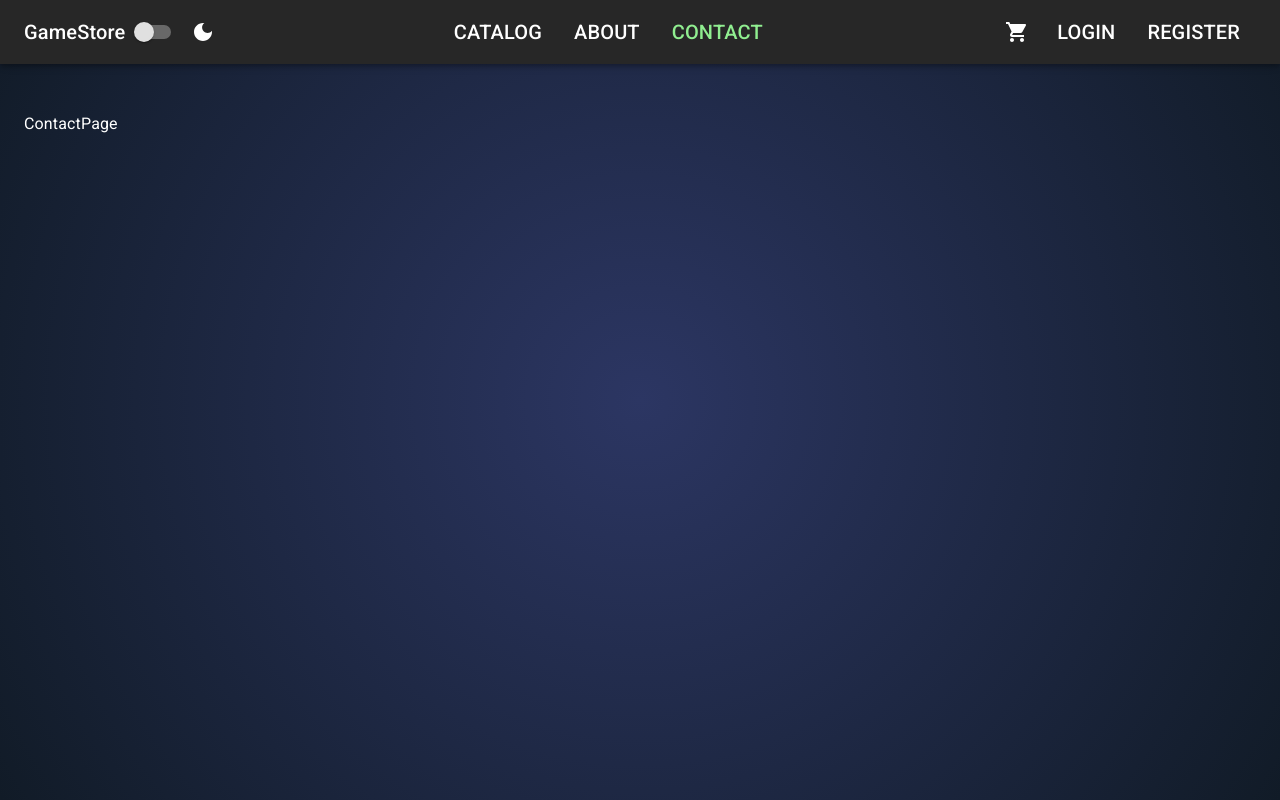
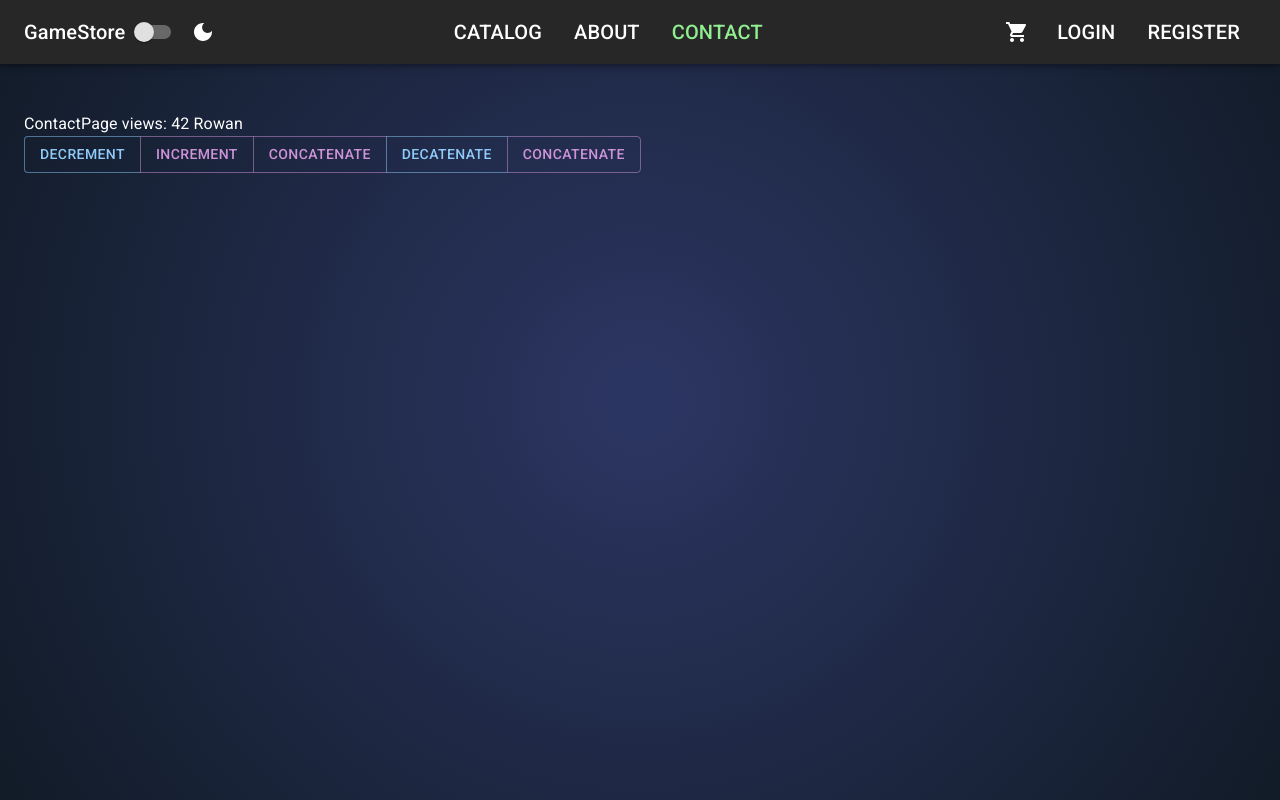
Before and after one commit to Qwerier/game-store, a React (Vite) app in the folder frontend/: page /contact in a window 1280 px wide. Built offline with nearby package versions, Linux system fonts and the light colour scheme.

Commit message:
Start porting queries from plain TS to RTQueries

```diff
--- /dev/null
+++ b/frontend/src/app/store/store.ts
@@ -0,0 +1,17 @@
+import { configureStore } from "@reduxjs/toolkit";
+import { counterSlice } from "../../features/contact/counterReducer";
+import { useDispatch, useSelector } from "react-redux";
+import { identitySlice } from "../../features/contact/nameReducer";
+
+export const store = configureStore({
+    reducer: {
+        counterState: counterSlice.reducer,
+        identityState: identitySlice.reducer
+    }
+})
+
+export type RootState = ReturnType<typeof store.getState>
+export type AppDispatch = typeof store.dispatch
+
+export const useAppDispatch = useDispatch.withTypes<AppDispatch>()
+export const useAppSelector = useSelector.withTypes<RootState>()
--- a/frontend/src/features/contact/ContactPage.tsx
+++ b/frontend/src/features/contact/ContactPage.tsx
@@ -1,5 +1,25 @@
+import { decrement, increment } from "./counterReducer"
+import { Button, ButtonGroup } from "@mui/material";
+import { useAppDispatch, useAppSelector } from "../../app/store/store";
+import { concat, decat, replace } from "./nameReducer";
+
 export default function ContactPage() {
+  const states = useAppSelector(state => ({
+    counterState : state.counterState,
+    identityState: state.identityState
+  }));
+  const dispatch = useAppDispatch();
+
   return (
-    <div>ContactPage</div>
+    <>
+      <div>ContactPage views: {states.counterState.data} {states.identityState.name}</div>
+      <ButtonGroup>
+        <Button onClick={() => dispatch(decrement(1))} color= 'primary'>Decrement</Button>
+        <Button onClick={() => dispatch(increment(1))} color= 'secondary'>Increment</Button>
+        <Button onClick={() => dispatch(concat('k'))} color= 'secondary'>Concatenate</Button>
+        <Button onClick={() => dispatch(decat())} color= 'primary'>Decatenate</Button>
+        <Button onClick={() => dispatch(replace({char: 'k', replacement: 'p'}))} color= 'secondary'>Concatenate</Button>
+      </ButtonGroup>
+    </>
   )
 }
--- /dev/null
+++ b/frontend/src/features/contact/counterReducer.tsx
@@ -0,0 +1,46 @@
+import { createSlice } from "@reduxjs/toolkit"
+
+export type CounterState ={
+    data: number,
+    name: string
+}
+
+const initialState : CounterState = {
+    data: 42,
+    name: 'Angus'
+}
+
+// even though Redux prohibits state mutation, Immer library allows you to write
+// mutable code interpreted as immutable.
+export const counterSlice = createSlice({
+    name: 'counterSlice',
+    initialState,
+    reducers: {
+        increment: (state, action) => {
+            state.data += action.payload
+        },
+        decrement: (state, action) => {
+            state.data -= action.payload
+        }
+    }
+})
+
+export const {increment, decrement} = counterSlice.actions;
+
+// export default function counterReducer(state = initialState, action: {type: string, payload: number}){
+//     switch (action.type) {
+//         case 'increment':
+//             return {
+//                 ...state,
+//                 data: state.data + action.payload
+//             }
+//         case 'decrement':
+//             return {
+//                 ...state,
+//                 data: state.data - action.payload
+//             }
+
+//         default:
+//             return state;
+//     }
+// }
--- /dev/null
+++ b/frontend/src/features/contact/nameReducer.tsx
@@ -0,0 +1,27 @@
+import { createSlice } from "@reduxjs/toolkit"
+
+type Identity = {
+    name: string
+}
+
+const initialState : Identity = {
+    name: 'Rowan'
+}
+
+export const identitySlice = createSlice({
+    name: 'identity',
+    initialState: initialState,
+    reducers: {
+        concat: (state, action) => {
+            state.name += action.payload
+        },
+        decat: (state) => {
+            state.name = state.name.substring(0, state.name.length-1)
+        },
+        replace: (state, action) => {
+            state.name = state.name.replace(action.payload.char, action.payload.replacement)
+        }
+    }
+})
+
+export const {concat, decat, replace} = identitySlice.actions;
```
Also changed, not shown: frontend/src/app/routes/Routing.tsx (renamed from frontend/src/app/models/routes/Routing.tsx, +7 -7 lines), frontend/src/features/catalog/catalogApi.ts (added, +18 -0 lines), frontend/src/main.tsx (+6 -2 lines).
